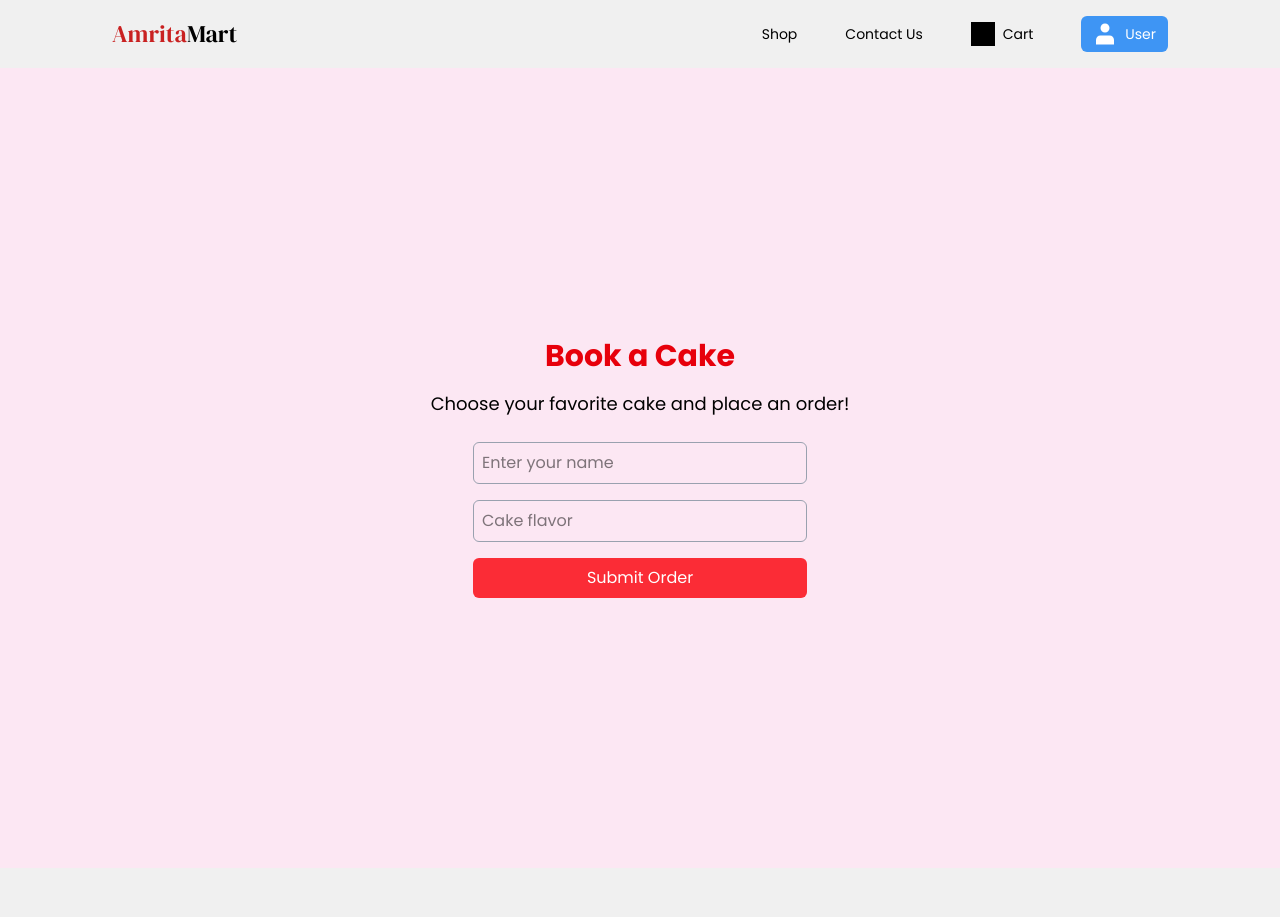
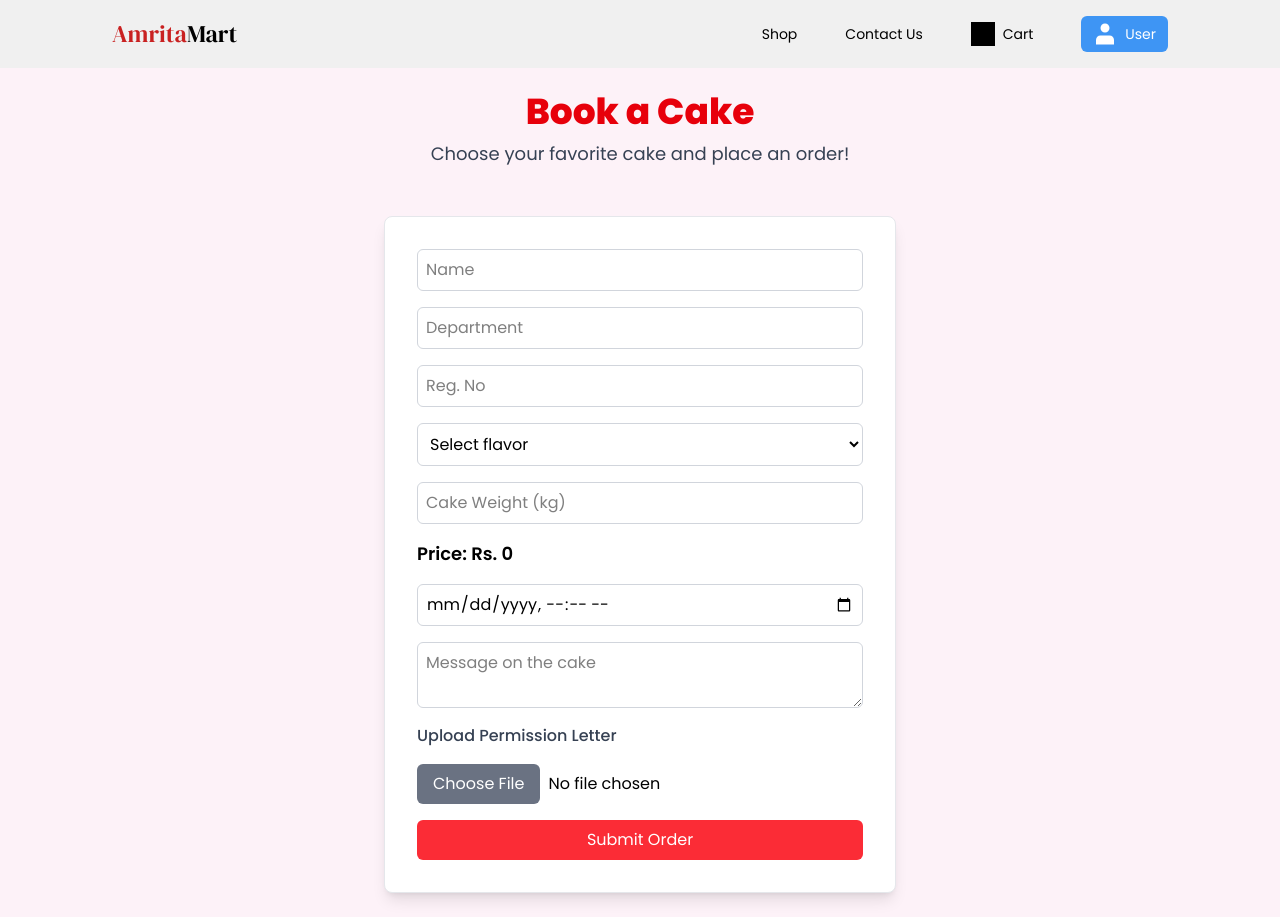
Before and after one commit to sanjitrao16/Amrita-Mart-Full-Stack, a React (Vite) app in the folder amrita-mart/: page /book-cake in a window 1280 px wide. Before the commit the page ends 868 px from the top, so only its background shows below. Built offline with nearby package versions, Linux system fonts and the light colour scheme; grey boxes are pictures that could not be loaded; a web font is replaced by a local one.

Commit message:
Updated BookCake form with UI fixes, algorithms and file selection improvements

```diff
--- a/amrita-mart/src/pages/BookCake.jsx
+++ b/amrita-mart/src/pages/BookCake.jsx
@@ -1,26 +1,115 @@
-import React from "react";
+import React, { useState, useRef, useEffect } from "react";
 
 const BookCake = () => {
+  const [name, setName] = useState("");
+  const [department, setDepartment] = useState("");
+  const [regNo, setRegNo] = useState("");
+  const [flavor, setFlavor] = useState("");
+  const [weight, setWeight] = useState("");
+  const [price, setPrice] = useState(0);
+  const [deliveryTime, setDeliveryTime] = useState("");
+  const [message, setMessage] = useState("");
+  const [proof, setProof] = useState(null);
+  const [regNoSuggestions, setRegNoSuggestions] = useState([]);
+  const fileInputRef = useRef(null);
+
+  useEffect(() => {
+    const savedRegNos = JSON.parse(localStorage.getItem("regNos")) || [];
+    if (regNo) {
+      const filtered = savedRegNos.filter(r => r.includes(regNo));
+      setRegNoSuggestions(filtered);
+    } else {
+      setRegNoSuggestions([]);
+    }
+  }, [regNo]);
+
+  useEffect(() => {
+    if (weight) {
+      setPrice(800 * parseFloat(weight));
+    } else {
+      setPrice(0);
+    }
+  }, [weight]);
+
+  const validateForm = () => {
+    if (!name || !department || !regNo || !flavor || !weight || !deliveryTime || !message || !proof) {
+      alert("All fields are required.");
+      return false;
+    }
+    if (isNaN(weight) || weight <= 0) {
+      alert("Please enter a valid cake weight.");
+      return false;
+    }
+    if (new Date(deliveryTime) <= new Date()) {
+      alert("Delivery time must be in the future.");
+      return false;
+    }
+    return true;
+  };
+
+  const handleFileSelect = () => {
+    fileInputRef.current.click();
+  };
+
+  const handleSubmit = (e) => {
+    e.preventDefault();
+    if (validateForm()) {
+      const savedRegNos = JSON.parse(localStorage.getItem("regNos")) || [];
+      if (!savedRegNos.includes(regNo)) {
+        savedRegNos.push(regNo);
+        localStorage.setItem("regNos", JSON.stringify(savedRegNos));
+      }
+      setName("");
+      setDepartment("");
+      setRegNo("");
+      setFlavor("");
+      setWeight("");
+      setPrice(0);
+      setDeliveryTime("");
+      setMessage("");
+      setProof(null);
+      if (fileInputRef.current) fileInputRef.current.value = "";
+      alert("Order submitted successfully!");
+    }
+  };
+
   return (
-    <div className="min-h-screen flex flex-col items-center justify-center bg-pink-100">
-      <h1 className="text-3xl font-bold text-red-600">Book a Cake</h1>
-      <p className="text-lg mt-4">Choose your favorite cake and place an order!</p>
+    <div className="min-h-screen flex flex-col items-center justify-center bg-pink-50 p-6">
+      <h1 className="text-4xl font-extrabold text-red-600 mb-2">Book a Cake</h1>
+      <p className="text-lg text-gray-700 mb-6">Choose your favorite cake and place an order!</p>
 
-      {/* Example of a form (optional) */}
-      <form className="mt-6 flex flex-col gap-4">
-        <input
-          type="text"
-          placeholder="Enter your name"
-          className="p-2 border border-gray-400 rounded-md"
-        />
-        <input
-          type="text"
-          placeholder="Cake flavor"
-          className="p-2 border border-gray-400 rounded-md"
-        />
-        <button className="bg-red-500 text-white py-2 px-4 rounded-md">
-          Submit Order
-        </button>
+      <form className="mt-6 flex flex-col gap-4 w-full max-w-lg bg-white p-8 shadow-lg rounded-lg border border-gray-200" onSubmit={handleSubmit}>
+        <input className="border border-gray-300 rounded-md p-2 focus:outline-none focus:ring-2 focus:ring-red-500" type="text" placeholder="Name" value={name} onChange={(e) => setName(e.target.value)} required />
+        <input className="border border-gray-300 rounded-md p-2 focus:outline-none focus:ring-2 focus:ring-red-500" type="text" placeholder="Department" value={department} onChange={(e) => setDepartment(e.target.value)} required />
+        <input className="border border-gray-300 rounded-md p-2 focus:outline-none focus:ring-2 focus:ring-red-500" type="text" placeholder="Reg. No" value={regNo} onChange={(e) => setRegNo(e.target.value)} required />
+        {regNoSuggestions.length > 0 && (
+          <ul className="border border-gray-300 rounded-md p-2 bg-white shadow-md">
+            {regNoSuggestions.map((suggestion, index) => (
+              <li key={index} className="cursor-pointer hover:bg-gray-200 p-1" onClick={() => setRegNo(suggestion)}>
+                {suggestion}
+              </li>
+            ))}
+          </ul>
+        )}
+        <select className="border border-gray-300 rounded-md p-2 focus:outline-none focus:ring-2 focus:ring-red-500" value={flavor} onChange={(e) => setFlavor(e.target.value)} required>
+          <option value="">Select flavor</option>
+          <option value="Chocolate Truffle">Chocolate Truffle</option>
+          <option value="Red Velvet">Red Velvet</option>
+          <option value="Fruit Cake">Fruit Cake</option>
+        </select>
+        <input className="border border-gray-300 rounded-md p-2 focus:outline-none focus:ring-2 focus:ring-red-500" type="number" min="0.5" step="0.1" placeholder="Cake Weight (kg)" value={weight} onChange={(e) => setWeight(e.target.value)} required />
+        <p className="text-lg font-semibold">Price: Rs. {price}</p>
+        <input className="border border-gray-300 rounded-md p-2 focus:outline-none focus:ring-2 focus:ring-red-500" type="datetime-local" value={deliveryTime} onChange={(e) => setDeliveryTime(e.target.value)} required />
+        <textarea className="border border-gray-300 rounded-md p-2 focus:outline-none focus:ring-2 focus:ring-red-500" placeholder="Message on the cake" value={message} onChange={(e) => setMessage(e.target.value)} required />
+
+        <label className="text-gray-700 font-medium">Upload Permission Letter</label>
+        <div className="flex items-center gap-2">
+          <button type="button" className="bg-gray-500 text-white py-2 px-4 rounded-md hover:bg-gray-600" onClick={handleFileSelect}>Choose File</button>
+          <span>{proof ? proof.name : "No file chosen"}</span>
+        </div>
+        <input ref={fileInputRef} className="hidden" type="file" accept="image/jpeg, image/png, application/pdf" onChange={(e) => setProof(e.target.files[0])} required />
+
+        <button type="submit" className="bg-red-500 text-white py-2 px-4 rounded-md hover:bg-red-600">Submit Order</button>
       </form>
     </div>
   );
```
